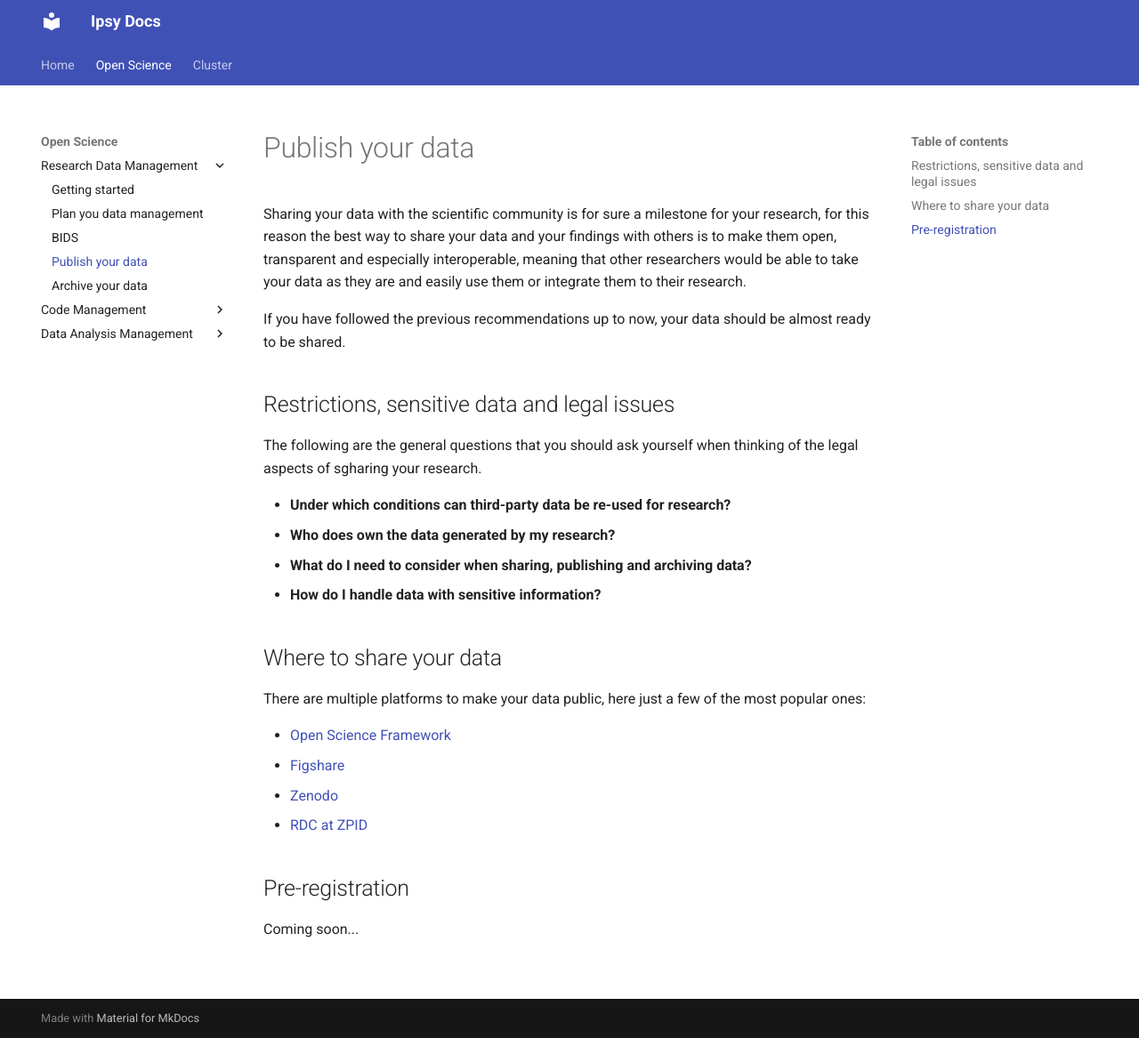
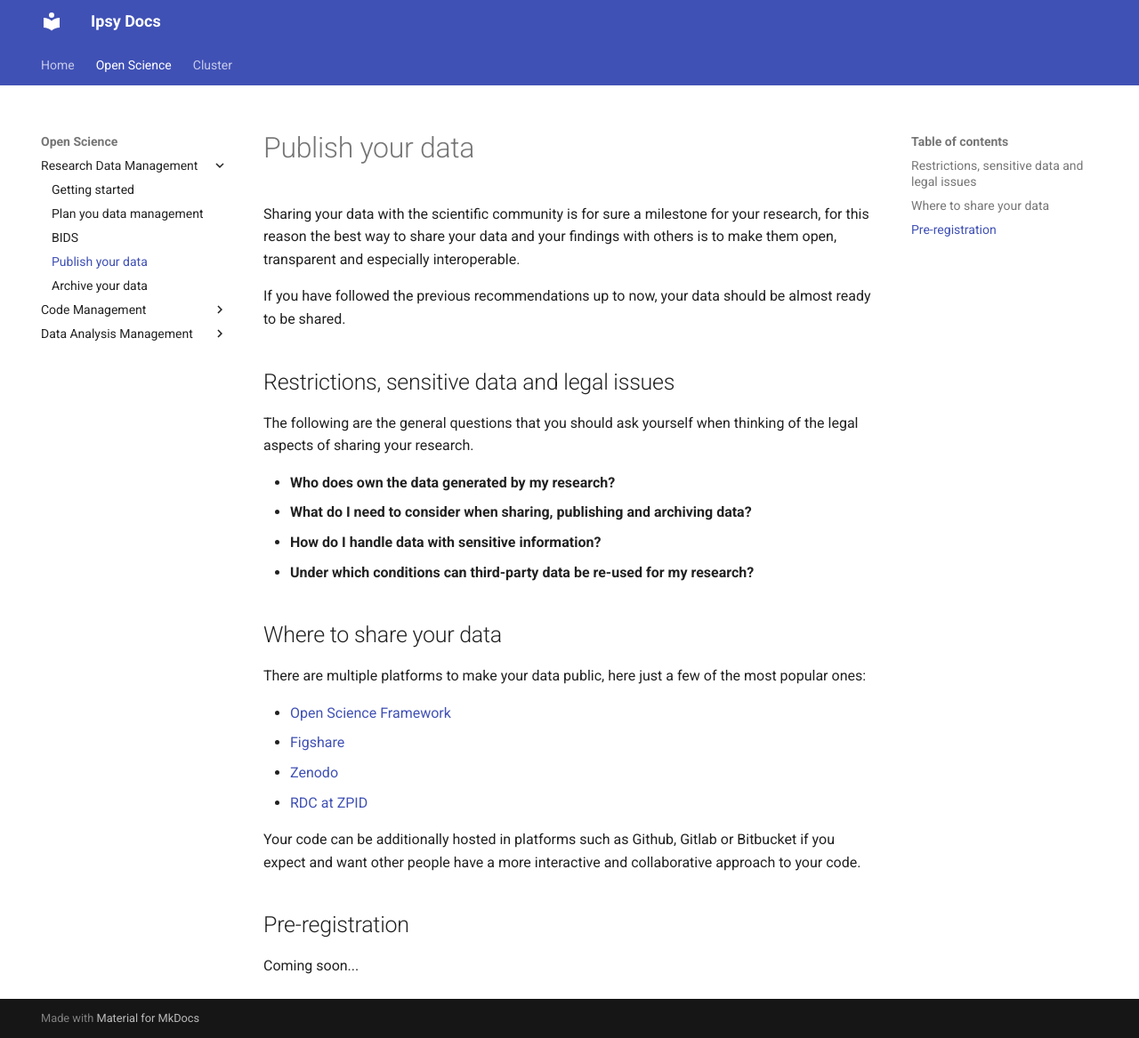
Before and after one commit to pvavra/temp-ipsy, an MkDocs documentation site: the page built from docs/open-science/research-data-management/publish.md, in a window 1280 px wide and 1167 px high. Shown: the whole window at 89% size. Built offline with MkDocs 1.6.1 and Material for MkDocs 9.7.7, drawn with Linux system fonts in a browser that asks for light colours.

Commit message:
Add content

```diff
--- a/docs/open-science/research-data-management/publish.md
+++ b/docs/open-science/research-data-management/publish.md
@@ -1,17 +1,17 @@
 # Publish your data
 
-Sharing your data with the scientific community is for sure a milestone for your research, for this reason the best way to share your data and your findings with others is to make them open, transparent and especially interoperable, meaning that other researchers would be able to take your data as they are and easily use them or integrate them to their research.
+Sharing your data with the scientific community is for sure a milestone for your research, for this reason the best way to share your data and your findings with others is to make them open, transparent and especially interoperable.
 
 If you have followed the previous recommendations up to now, your data should be almost ready to be shared.
 
 ## Restrictions, sensitive data and legal issues
 
-The following are the general questions that you should ask yourself when thinking of the legal aspects of sgharing your research.
+The following are the general questions that you should ask yourself when thinking of the legal aspects of sharing your research.
 
-- **Under which conditions can third-party data be re-used for research?**
 - **Who does own the data generated by my research?**
 - **What do I need to consider when sharing, publishing and archiving data?**
 - **How do I handle data with sensitive information?**
+- **Under which conditions can third-party data be re-used for my research?**
 
 ## Where to share your data
 
@@ -22,6 +22,8 @@ There are multiple platforms to make your data public, here just a few of the mo
 - [Zenodo](https://zenodo.org/)
 - [RDC at ZPID](https://rdc-psychology.org/)
 
+Your code can be additionally hosted in platforms such as Github, Gitlab or Bitbucket if you expect and want other people have a more interactive and collaborative approach to your code.
+
 ## Pre-registration
 
 Coming soon...
```
